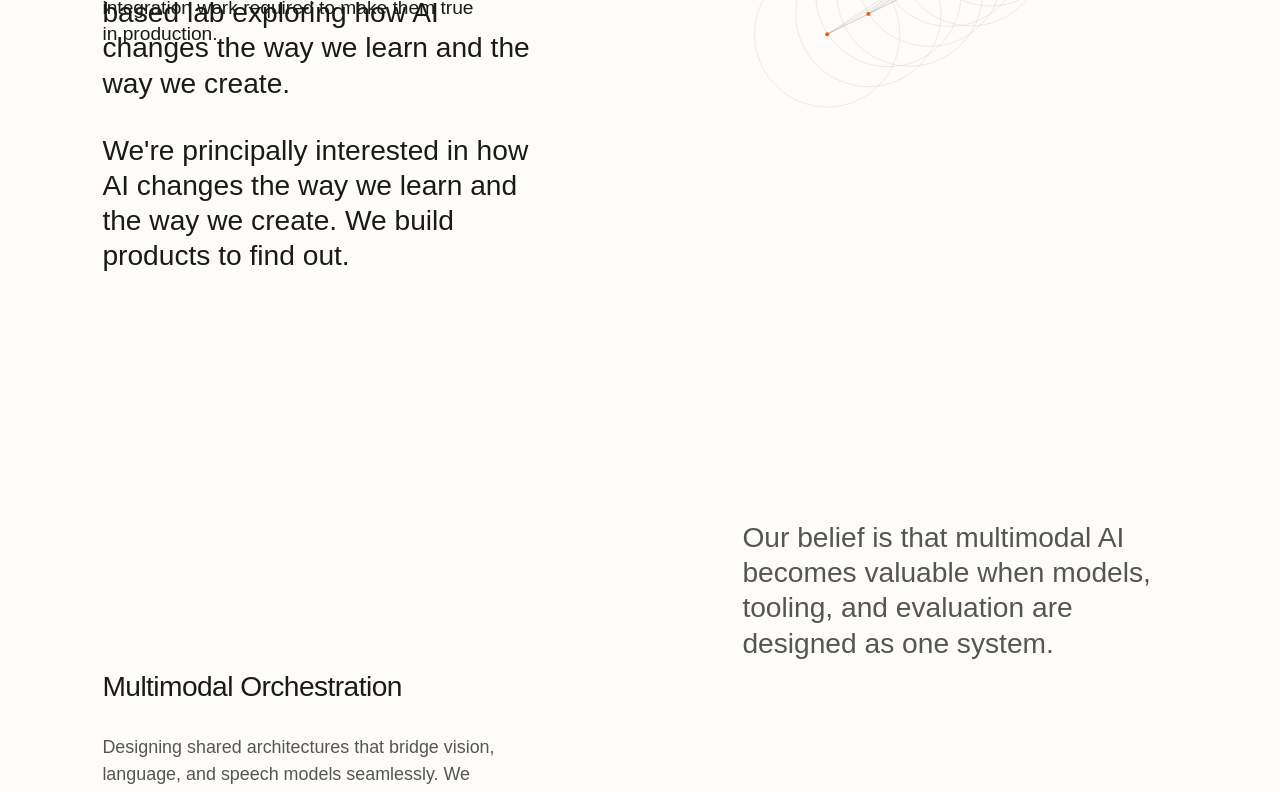
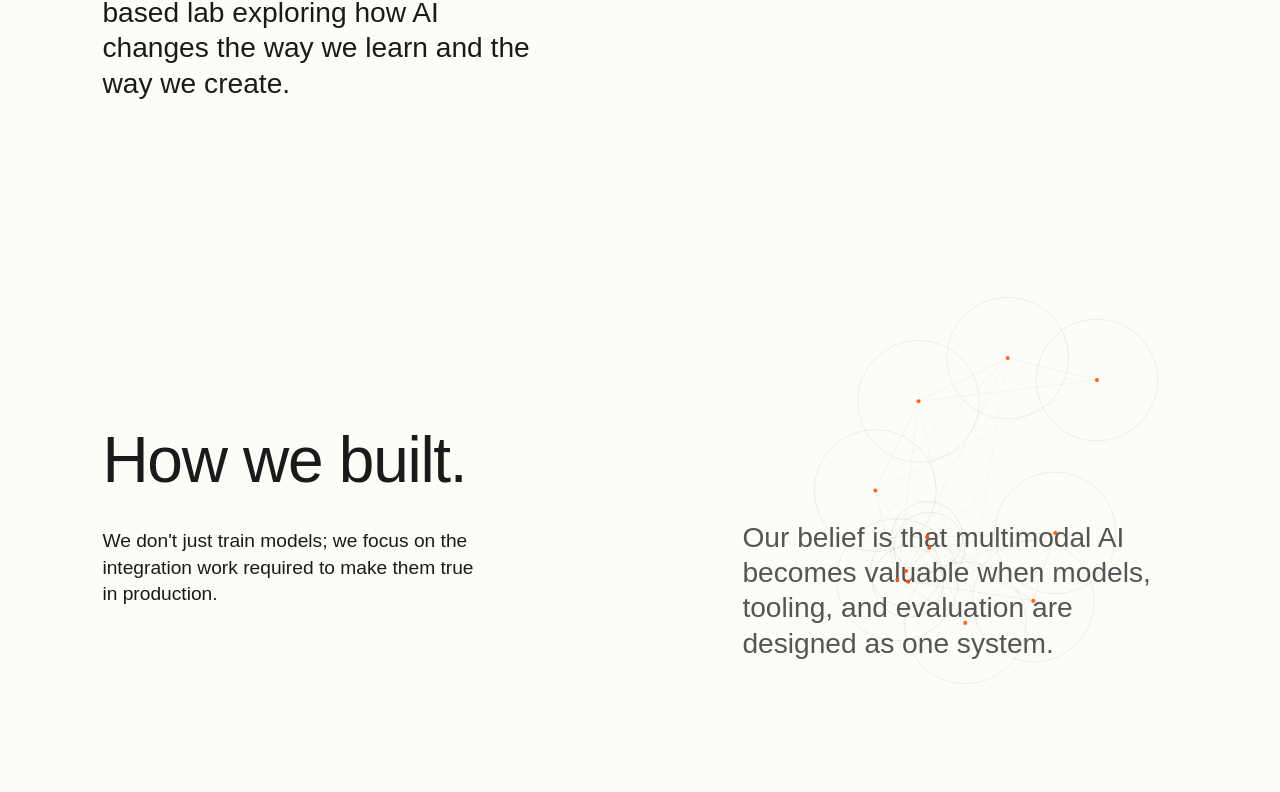
Before and after one commit to pendulum-ai/Pagenineteen2, a React (Vite) app: page /home-legacy in a window 1280 px wide. Shown: the part 960-1752 px from the top of the page. Built offline with nearby package versions, Linux system fonts and the light colour scheme; a web font is replaced by a local one.

Commit message:
fix: adaptive overlap for ScrollSection, remove duplicate mission text

```diff
--- a/src/components/sections/MissionSection.jsx
+++ b/src/components/sections/MissionSection.jsx
@@ -15,11 +15,7 @@ const MissionSection = () => {
                 Page Nineteen is a small, London based lab exploring how AI changes the way we learn and the way we create.
               </h2>
             </BlurReveal>
-            <BlurReveal delay={0.2}>
-              <p className="mission-secondary-text">
-                We're principally interested in how AI changes the way we learn and the way we create. We build products to find out.
-              </p>
-            </BlurReveal>
+
           </div>
         </div>
 
--- a/src/components/sections/ScrollSection.css
+++ b/src/components/sections/ScrollSection.css
@@ -3,9 +3,35 @@
   position: relative;
   width: 100%;
   overflow: visible; /* Ensure sticky works */
-  /* Overlap the end of HorizontalProjects section - increased for earlier appearance */
-  margin-top: -150vh;
+  /*
+     Adaptive overlap based on screen size:
+     - Smaller screens: less overlap (content takes more vertical space)
+     - Larger screens: more overlap (content is more compact)
+     This prevents the "How we built" section from overlapping with "GoalSection"
+  */
+  margin-top: -100vh;
   z-index: 15; /* Above horizontal-sticky-wrapper (z-index: 10) */
+}
+
+/* MacBook 13" / 14" (around 1440px wide, ~900px viewport height) */
+@media (min-width: 1200px) and (max-height: 900px) {
+  .scroll-section-container {
+    margin-top: -80vh; /* Less overlap on short viewports */
+  }
+}
+
+/* Standard laptops with taller viewports */
+@media (min-width: 1440px) and (min-height: 900px) {
+  .scroll-section-container {
+    margin-top: -120vh;
+  }
+}
+
+/* Large desktops / 4K screens */
+@media (min-width: 2000px) {
+  .scroll-section-container {
+    margin-top: -150vh; /* Full overlap on big screens */
+  }
 }
 
 .sticky-wrapper {
```
